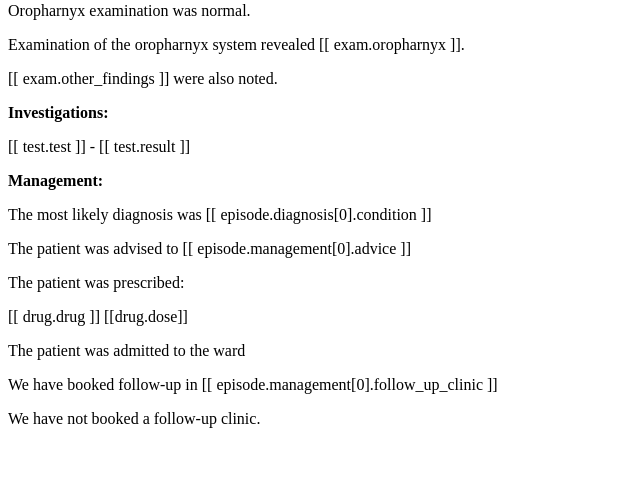
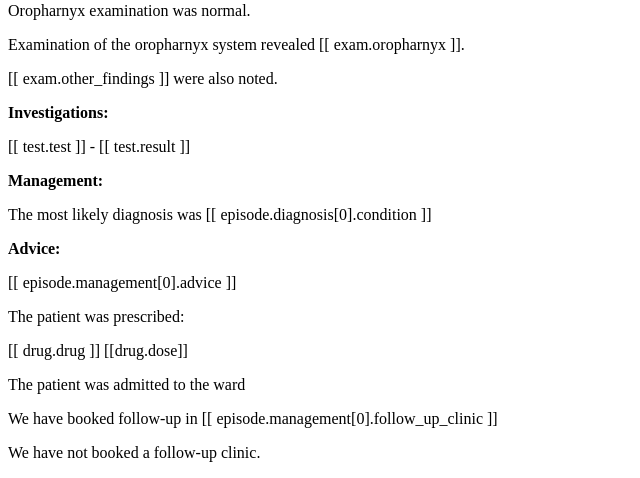
Before and after one commit to openhealthcare/opal-walk-in, a Django app: template walkin/templates/walkin_discharge_letter.html in a window 1280 px wide. Shown: the part 738-1216 px from the top of the page, without its empty margins (0-640 px from the left). Before the commit the page ends 1166 px from the top, so only its background shows below. Run offline with Django 3.2, Linux system fonts and the light colour scheme; the template is opened without the code that fills it, so the values that code supplies are empty.

Commit message:
Don't put advice into a sentence.
refs openhealthcare/elcid#537

```diff
--- a/walkin/templates/walkin_discharge_letter.html
+++ b/walkin/templates/walkin_discharge_letter.html
@@ -95,7 +95,10 @@
   The most likely diagnosis was [[ episode.diagnosis[0].condition ]]
 </p>
 <p ng-show="episode.management[0].advice">
-  The patient was advised to [[ episode.management[0].advice ]]
+  <b>Advice:</b>
+</p>
+<p ng-show="episode.management[0].advice">
+  [[ episode.management[0].advice ]]
 </p>
 <div ng-show="episode.antimicrobial.length > 0">
   <p>The patient was prescribed:</p>
--- a/walkin/templates/walkin_nurse_discharge_letter.html
+++ b/walkin/templates/walkin_nurse_discharge_letter.html
@@ -45,7 +45,10 @@
   The most likely diagnosis was [[ episode.diagnosis[0].condition ]]
 </p>
 <p ng-show="episode.management[0].advice">
-  The patient was advised to [[ episode.management[0].advice ]]
+  <b>Advice:</b>
+</p>
+<p ng-show="episode.management[0].advice">
+  [[ episode.management[0].advice ]]
 </p>
 <div ng-show="episode.antimicrobial.length > 0">
   <p>The patient was prescribed:</p>
```
